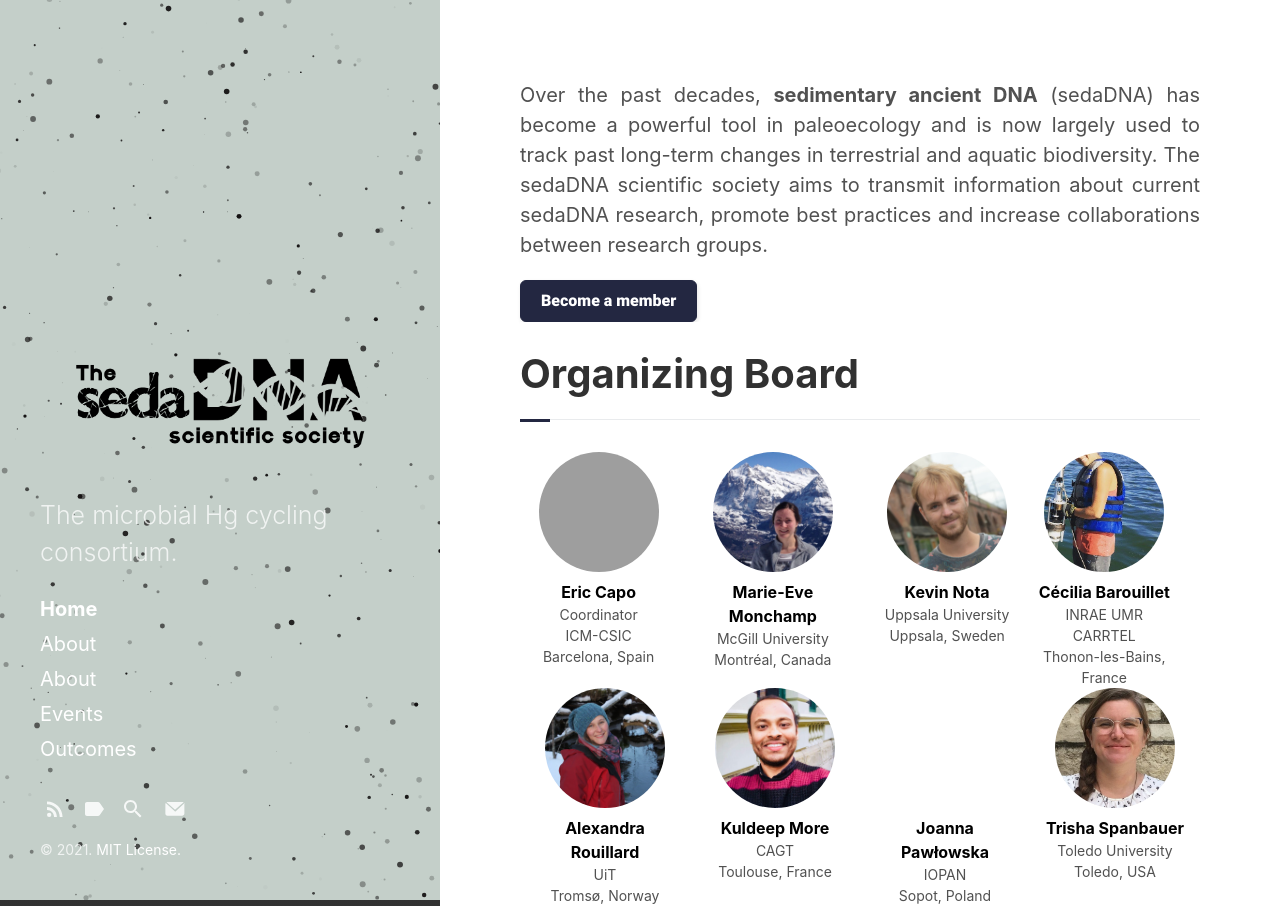
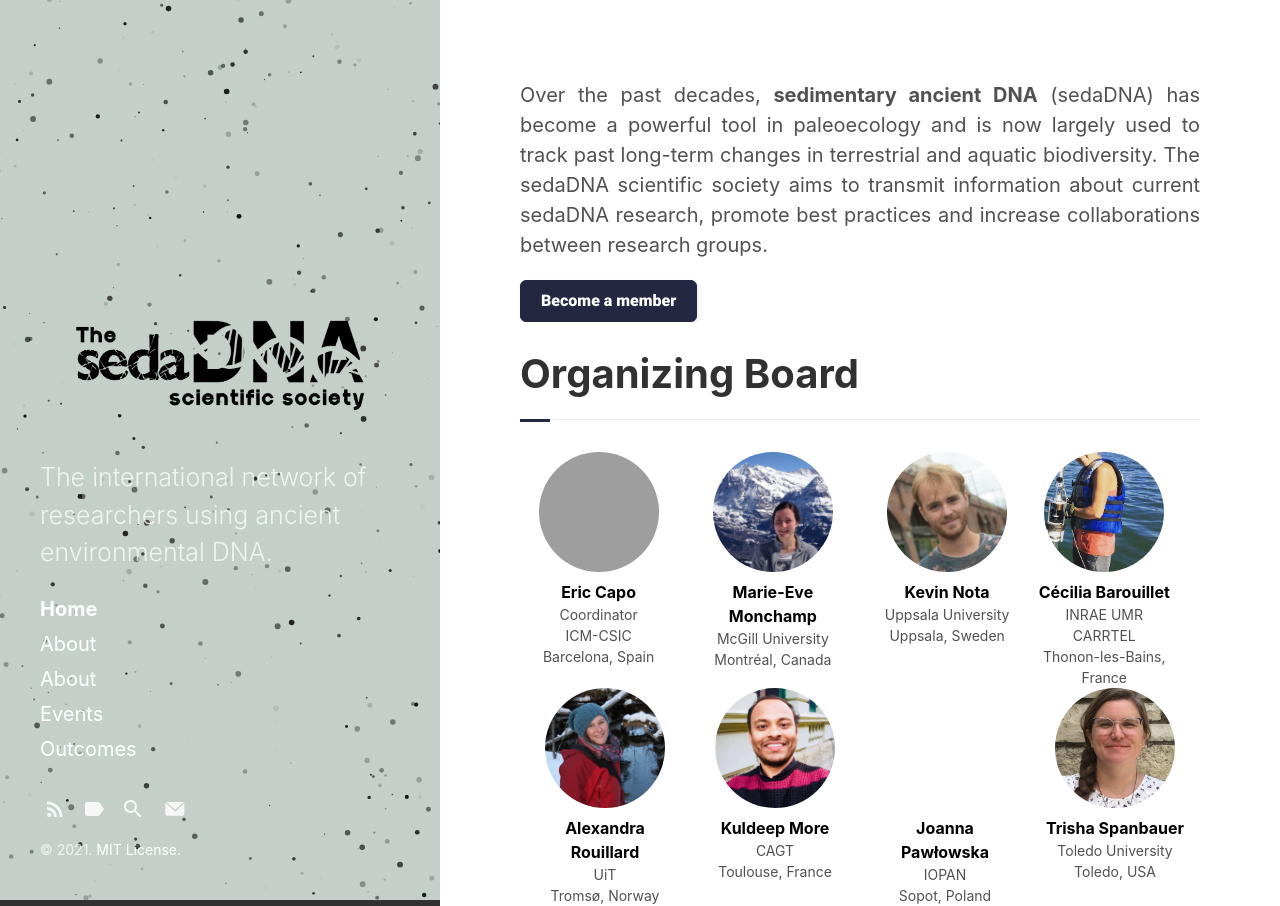
Before and after one commit to sedadna/sedadna.github.io, a Jekyll site: the page built from index.html, in a window 1280 px wide. Built offline with Jekyll 4.4.1, drawn with Linux system fonts in a browser that asks for light colours; the list of posts is cut into pages by our own code; grey boxes are pictures that could not be loaded.

Commit message:
Update _config.yml

```diff
--- a/_config.yml
+++ b/_config.yml
@@ -3,10 +3,10 @@
 highlighter:      rouge
 
 # Setup
-title:            Mersorcium
-tagline:          'Mercury consortium'
-description:      'The microbial Hg cycling consortium.'
-url:              https://mersorcium.github.io
+title:            SedaDNA
+tagline:          'The sedaDNA scientific society'
+description:      'The international network of researchers using ancient environmental DNA.'
+url:              https://sedadna.github.io/
 baseurl:          '/'
                   # the optional subpath of your site, e.g. "/blog"
                   # NB: This applies to all pages in your Jekyll site.
@@ -15,7 +15,7 @@
                   # sidebar_blog_link below.
 
 author:
-  name:           'Heyu Lin'
+  name:           'Eric Capo'
   url:            https://twitter.com/linheyu
 
 paginate:         5
@@ -34,4 +34,4 @@
                                 # set this to the root of the paginate_path
                                 # to enable a separate blog link.
 disqus:
-  shortname: mersorcium
+  shortname: sedadna-society
```
